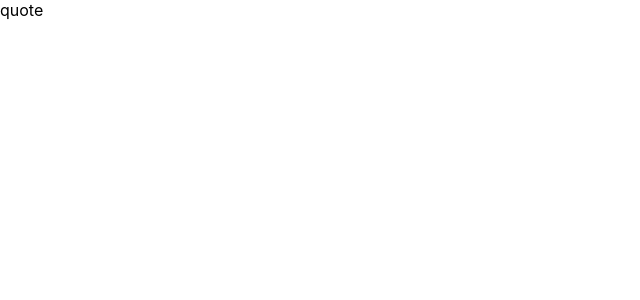
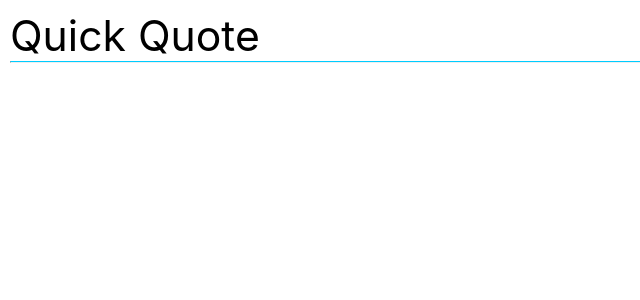
Before and after one commit to wc42888/quote, a React (Create React App) app: page / in a window 1280 px wide. Shown: the top 300 px of the page, without its empty margins (0-640 px from the left). Built offline with nearby package versions, Linux system fonts and the light colour scheme.

Commit message:
added Title to the app

```diff
--- a/src/App.js
+++ b/src/App.js
@@ -1,7 +1,28 @@
 import React from 'react';
+import styled from 'styled-components';
+import { Title } from './components';
+import { LIGHT_BLUE } from './typography';
 
 function App() {
-  return <div>quote</div>;
+  return (
+    <Container>
+      <Title title="Quick Quote" />
+      <Line />
+    </Container>
+  );
 }
 
+const Container = styled.div`
+  display: flex;
+  flex: 1;
+  height: 100vh;
+  flex-direction: column;
+  margin: 10px;
+`;
+
+const Line = styled.hr`
+  margin: 0;
+  border-top: 1pt solid ${LIGHT_BLUE};
+`;
+
 export default App;
```
